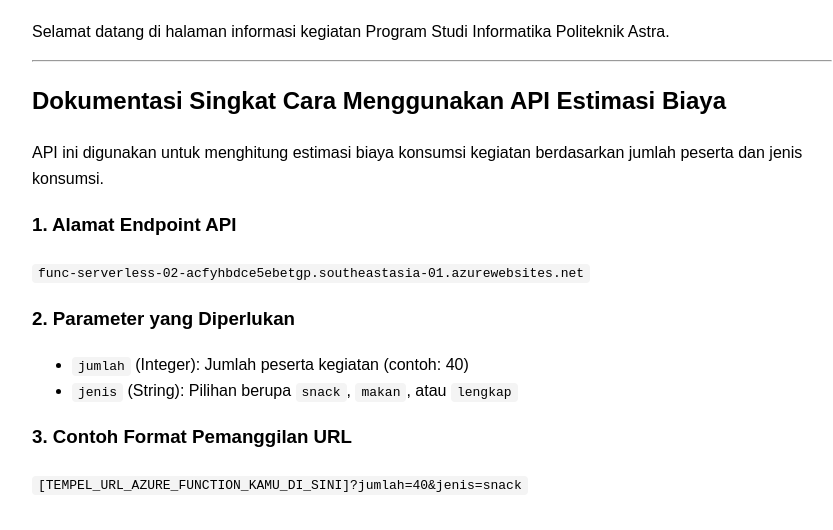
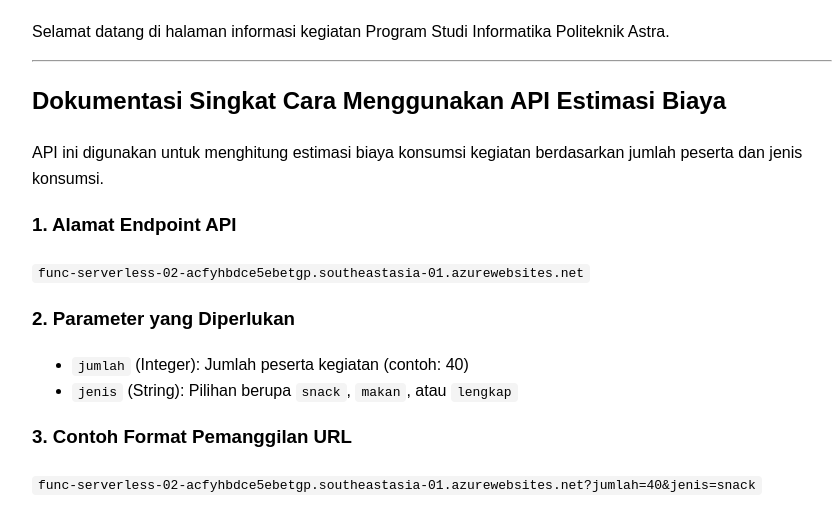
Before and after one commit to Agas29/pratikumExercise, a plain HTML site: page index.html in a window 1280 px wide. Shown: the part 94-624 px from the top of the page, without its empty margins (208-1041 px from the left). Drawn offline with Linux system fonts and the light colour scheme.

Commit message:
Update example URL in index.html

```diff
--- a/index.html
+++ b/index.html
@@ -31,7 +31,7 @@
         </ul>
 
         <h3>3. Contoh Format Pemanggilan URL</h3>
-        <p><code>[TEMPEL_URL_AZURE_FUNCTION_KAMU_DI_SINI]?jumlah=40&jenis=snack</code></p>
+        <p><code>func-serverless-02-acfyhbdce5ebetgp.southeastasia-01.azurewebsites.net?jumlah=40&jenis=snack</code></p>
     </div>
 </body>
 </html>
```
